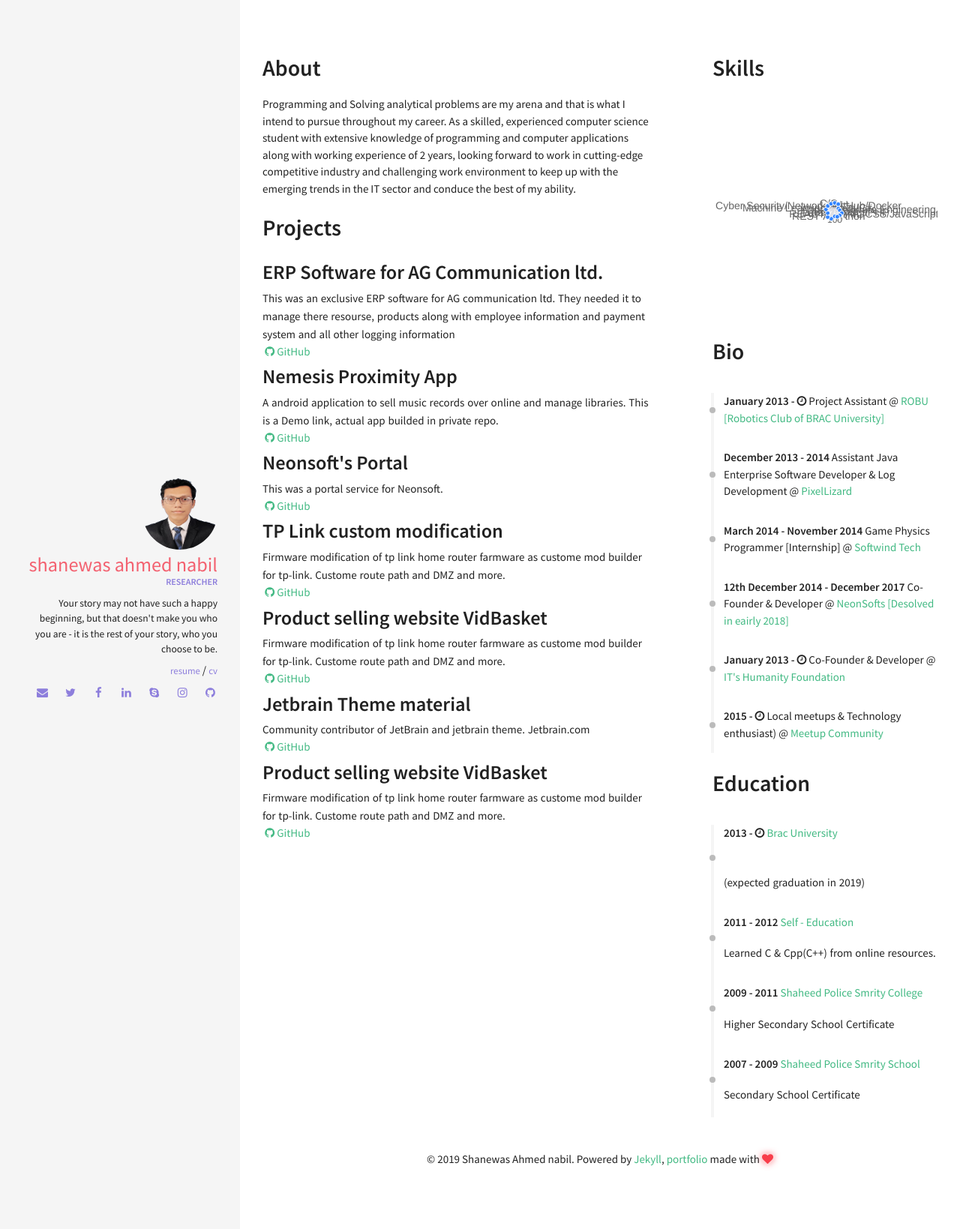
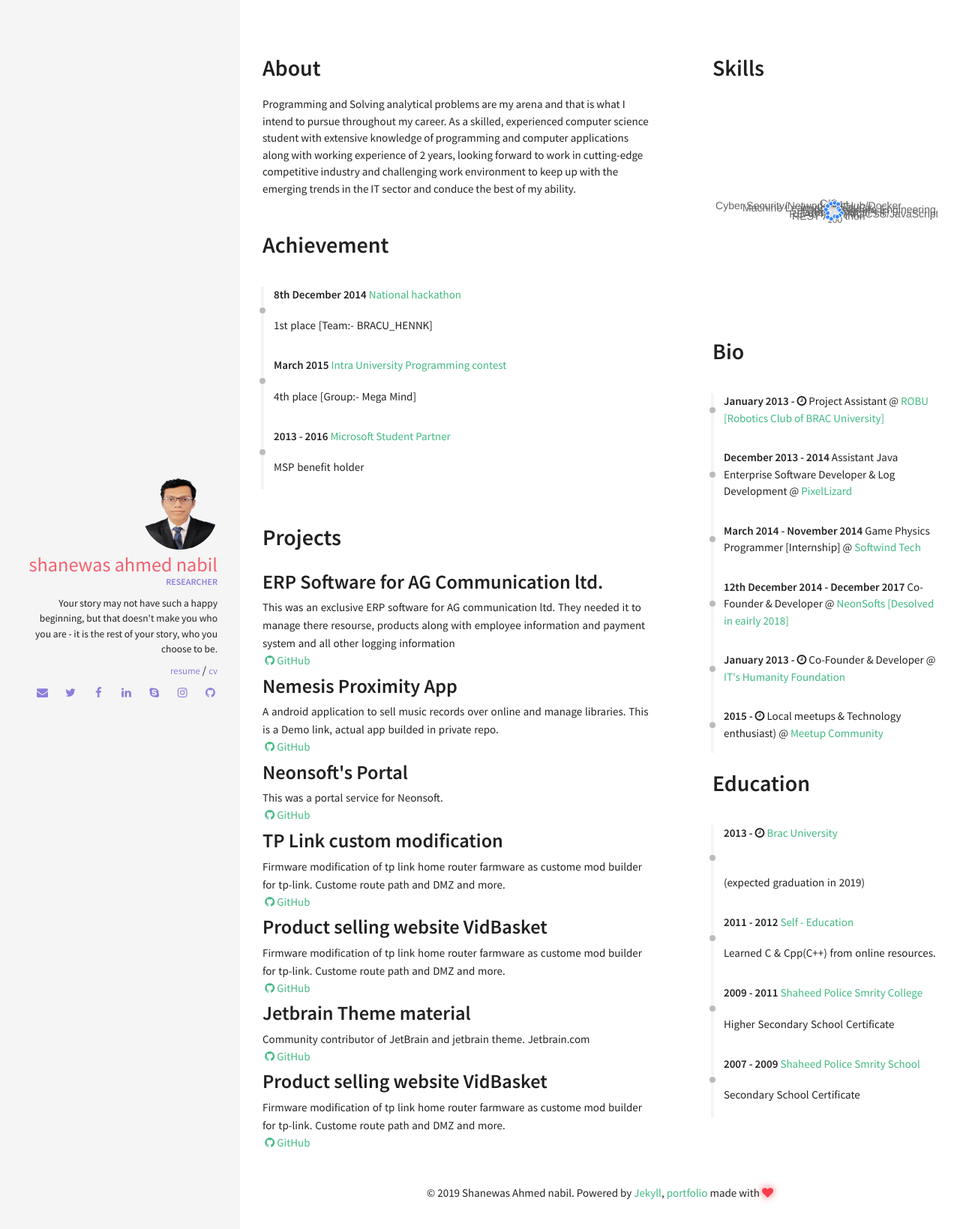
Before and after one commit to shanewas/shanewas.github.io, a Jekyll site: the page built from index.html, in a window 1280 px wide. Shown: the top 1639 px of the page at 75% size. Built offline with Jekyll 4.4.1, drawn with Linux system fonts in a browser that asks for light colours; nearby versions of some CDN libraries.

Commit message:
added achievement

```diff
--- /dev/null
+++ b/_data/index/achievement.yml
@@ -0,0 +1,14 @@
+- name: National hackathon
+  # link:
+  date: 8th December 2014
+  descr: 1st place [Team:- BRACU_HENNK]
+
+- name: Intra University Programming contest
+  # link:
+  date: March 2015
+  descr: 4th place [Group:- Mega Mind]
+
+- name: Microsoft Student Partner
+  # link:
+  date: 2013 - 2016
+  descr: MSP benefit holder
--- a/_includes/sections/about.html
+++ b/_includes/sections/about.html
@@ -6,3 +6,22 @@
     along with working experience of 2 years, looking forward to work in cutting-edge competitive industry and challenging
     work environment to keep up with the emerging trends in the IT sector and conduce the best of my ability.
 </div>
+<br>
+<div class="navy-line"></div>
+<h1><span data-i18n="skills.my_skills">Achievement</span></h1>
+
+<div class="archive">
+  <div class="timeline" id="timeline">
+    {% for career in site.data.index.achievement %}
+          <div class="archive-title bio">
+            <div class="archive-year">
+              <strong>{{ career.date }}</strong>
+              <a href="{{ career.link }}">{{ career.name }}</a>
+              <p>{{ career.descr }}</p>
+            </div>
+          </div>
+    {% endfor %}
+  </div>
+</div>
+
+<br>
```
